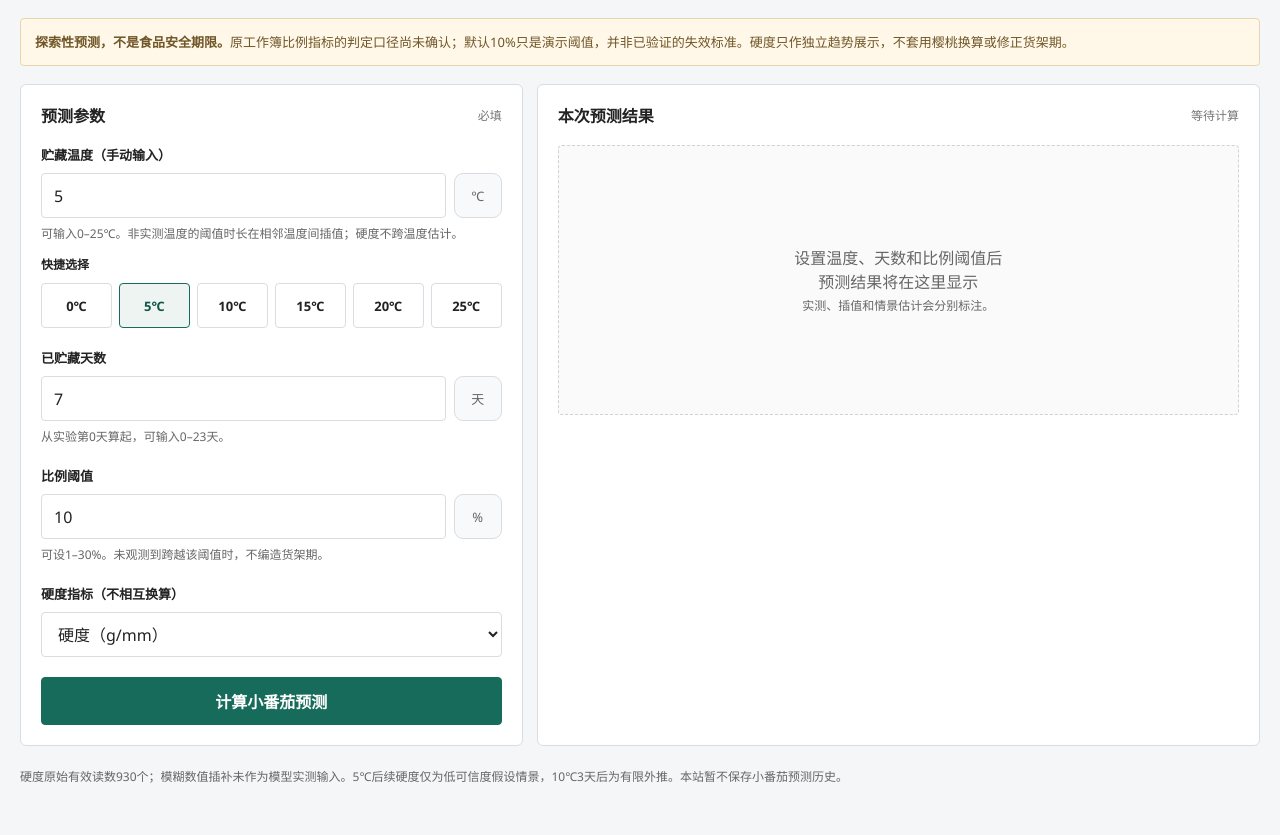
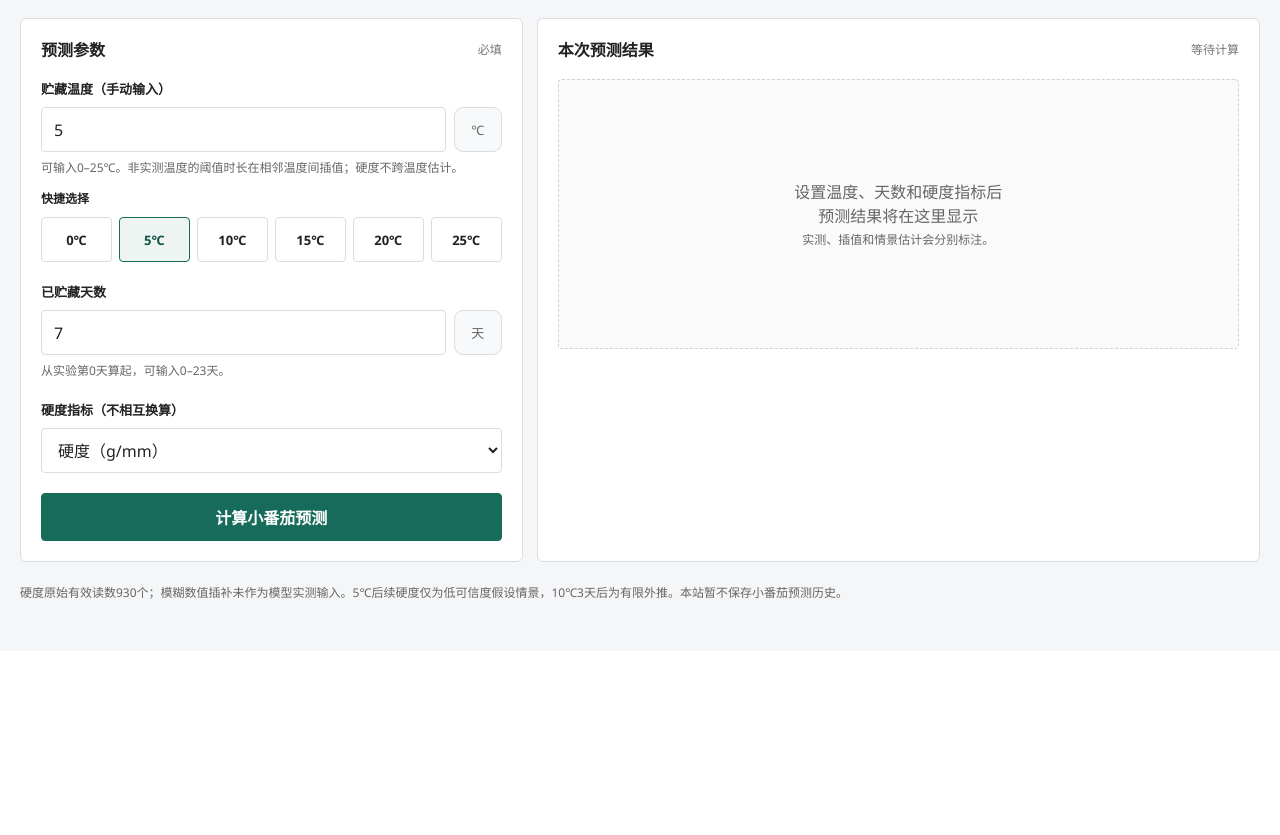
Before and after one commit to belaViro/meizao-cherry-shelf-life, a Flask app: page /tomato in a window 1280 px wide. Shown: the part 205-1040 px from the top of the page. After the commit the page ends 804 px from the top, so only its background shows below. Run offline with Flask 3, Linux system fonts and the light colour scheme; parts of the project's set-up code (start-up, migrations or seed data) failed here and were passed over.

Commit message:
ui: remove tomato notice banner and threshold input

```diff
--- a/static/tomato.css
+++ b/static/tomato.css
@@ -1,7 +1,6 @@
 /* Tomato-only details; workspace, typography, fields and cards use prediction.css. */
 .tomato-page [hidden] { display: none !important; }
 .tomato-page .panel { min-width: 0; }
-.tomato-notice { margin-bottom: 18px; padding: 12px 14px; border: 1px solid #e7d5af; border-radius: 4px; color: #715628; background: #fff8e9; font-size: 13px; line-height: 1.7; }
 .tomato-page select { width: 100%; height: 45px; padding: 0 12px; border: 1px solid var(--line); border-radius: 4px; color: var(--text); background: #fff; font: inherit; }
 .tomato-error:not([hidden]) { display: block; }
 .tomato-page .summary { grid-template-columns: repeat(3, minmax(0, 1fr)); }
--- a/static/tomato.js
+++ b/static/tomato.js
@@ -13,7 +13,7 @@
   form.addEventListener('submit', async event => {
     event.preventDefault(); const requestGeneration=++generation;
     button.disabled=true;button.textContent='计算中…';$('saveStatus').textContent='计算中…';$('error').hidden=true;
-    const payload={product:'cherry_tomato',storage_temperature_c:Number(temp.value),storage_days:Number($('storageDays').value),failure_threshold:Number($('threshold').value)/100,firmness_metric:$('firmnessMetric').value};
+    const payload={product:'cherry_tomato',storage_temperature_c:Number(temp.value),storage_days:Number($('storageDays').value),firmness_metric:$('firmnessMetric').value};
     try {
       const response=await fetch('/predict',{method:'POST',headers:{'Content-Type':'application/json','X-CSRF-Token':document.querySelector('meta[name="csrf-token"]').content},body:JSON.stringify(payload)});
       const data=await response.json();if(!response.ok)throw Error(data.message||'预测失败，请刷新后重试');
--- a/templates/tomato.html
+++ b/templates/tomato.html
@@ -6,8 +6,8 @@
   <meta name="csrf-token" content="{{ csrf_token() }}">
   <title>小番茄贮藏预测 · 果蔬贮藏预测</title>
   <link rel="stylesheet" href="{{ url_for('static', filename='prediction.css', v='20261027-ui1') }}">
-  <link rel="stylesheet" href="{{ url_for('static', filename='tomato.css', v='20261027-ui1') }}">
-  <script defer src="{{ url_for('static', filename='tomato.js', v='20261027-ui1') }}"></script>
+  <link rel="stylesheet" href="{{ url_for('static', filename='tomato.css', v='20261027-ui2') }}">
+  <script defer src="{{ url_for('static', filename='tomato.js', v='20261027-ui2') }}"></script>
 </head>
 <body class="tomato-page">
   <nav class="topbar">
@@ -24,7 +24,6 @@
       <a class="export" href="{{ url_for('index') }}">樱桃 · 温度与硬度预测</a>
       <a class="export" href="{{ url_for('tomato_index') }}" aria-current="page">小番茄 · 货架期与硬度趋势 →</a>
     </nav>
-    <aside class="tomato-notice"><strong>探索性预测，不是食品安全期限。</strong>原工作簿比例指标的判定口径尚未确认；默认10%只是演示阈值，并非已验证的失效标准。硬度只作独立趋势展示，不套用樱桃换算或修正货架期。</aside>
     <div class="workspace">
       <section class="panel" aria-label="预测输入">
         <div class="panel-head"><h2 class="panel-title">预测参数</h2><span class="panel-kicker">必填</span></div>
@@ -42,11 +41,6 @@
             <div class="field-hint">从实验第0天算起，可输入0–23天。</div>
           </div>
           <div class="field">
-            <label for="threshold">比例阈值</label>
-            <div class="temperature-entry"><input id="threshold" type="number" min="1" max="30" step="any" value="10" inputmode="decimal" required><span class="temperature-unit">%</span></div>
-            <div class="field-hint">可设1–30%。未观测到跨越该阈值时，不编造货架期。</div>
-          </div>
-          <div class="field">
             <label for="firmnessMetric">硬度指标（不相互换算）</label>
             <select id="firmnessMetric"><option value="g_per_mm">硬度（g/mm）</option><option value="integer">硬度（整数）原始指标</option></select>
           </div>
@@ -57,10 +51,10 @@
       <section class="panel" aria-labelledby="resultHeading">
         <div class="panel-head"><h2 class="panel-title" id="resultHeading">本次预测结果</h2><span class="panel-kicker" id="saveStatus">等待计算</span></div>
         <div class="result-body">
-          <div id="emptyState" class="result-empty"><div>设置温度、天数和比例阈值后<br>预测结果将在这里显示<br><span class="field-hint">实测、插值和情景估计会分别标注。</span></div></div>
+          <div id="emptyState" class="result-empty"><div>设置温度、天数和硬度指标后<br>预测结果将在这里显示<br><span class="field-hint">实测、插值和情景估计会分别标注。</span></div></div>
           <div id="result" hidden aria-live="polite">
             <div class="summary">
-              <div class="metric"><div class="metric-title">达到设定阈值的总时长</div><div class="metric-value"><span id="totalDays">—</span><span class="unit">天</span></div><div class="field-hint">从第0天算起</div></div>
+              <div class="metric"><div class="metric-title">达到默认阈值的总时长</div><div class="metric-value"><span id="totalDays">—</span><span class="unit">天</span></div><div class="field-hint">从第0天算起</div></div>
               <div class="metric"><div class="metric-title">预计剩余时间</div><div class="metric-value"><span id="remainingDays">—</span><span class="unit">天</span></div><div class="field-hint">不保证实际品质</div></div>
               <div class="metric"><div class="metric-title" id="firmnessLabel">指定天数的硬度组均值</div><div class="metric-value" id="firmnessValue">—</div><div class="field-hint" id="firmnessUnit"></div></div>
             </div>
@@ -69,7 +63,7 @@
             <div class="provenance"><p id="shelfStatus"></p><p id="firmnessStatus"></p><p id="scenarioRange"></p><p id="firmnessSources"></p></div>
             <div class="chart-card tomato-chart">
               <h3 class="chart-title">比例指标随贮藏时间的变化</h3>
-              <p class="chart-note">圆点为工作簿原有比例；虚线为自定阈值。连线仅辅助阅读，空白不作为0。</p>
+              <p class="chart-note">圆点为工作簿原有比例；虚线为后台默认阈值。连线仅辅助阅读，空白不作为0。</p>
               <div class="canvas-wrap"><canvas id="ratioChart" height="240" role="img" aria-label="实测比例变化图；数值见下方明细表"></canvas></div>
             </div>
             <details class="tomato-details"><summary>查看预测依据与原始比例</summary><p id="thresholdSources" class="field-hint"></p><div class="table-wrap"><table><thead><tr><th>温度（℃）</th><th>天数</th><th>原有比例（%）</th></tr></thead><tbody id="ratioRows"></tbody></table></div></details>
```
Also changed, not shown: tests/test_prediction_ui.py (+13 -2 lines), README.md.
